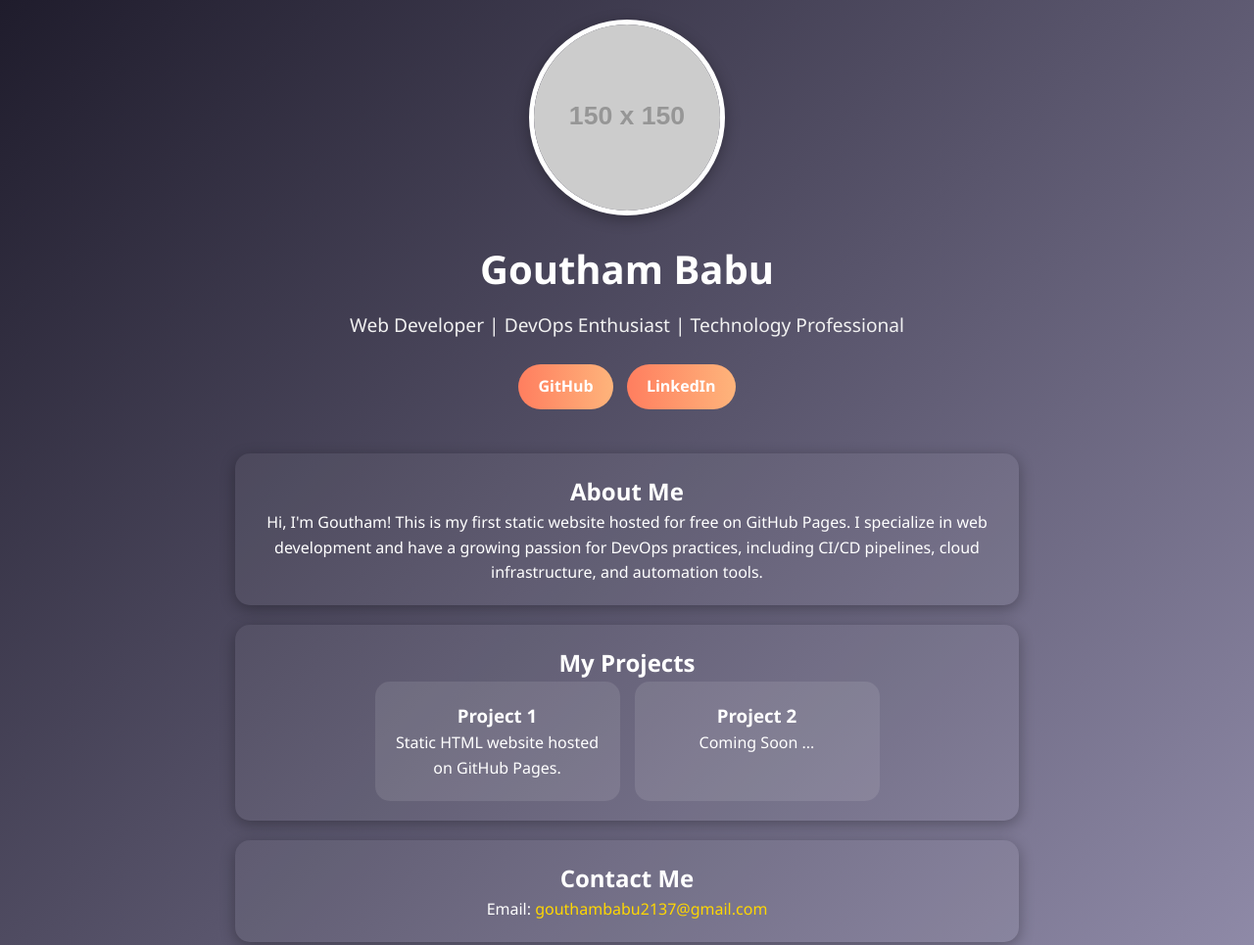
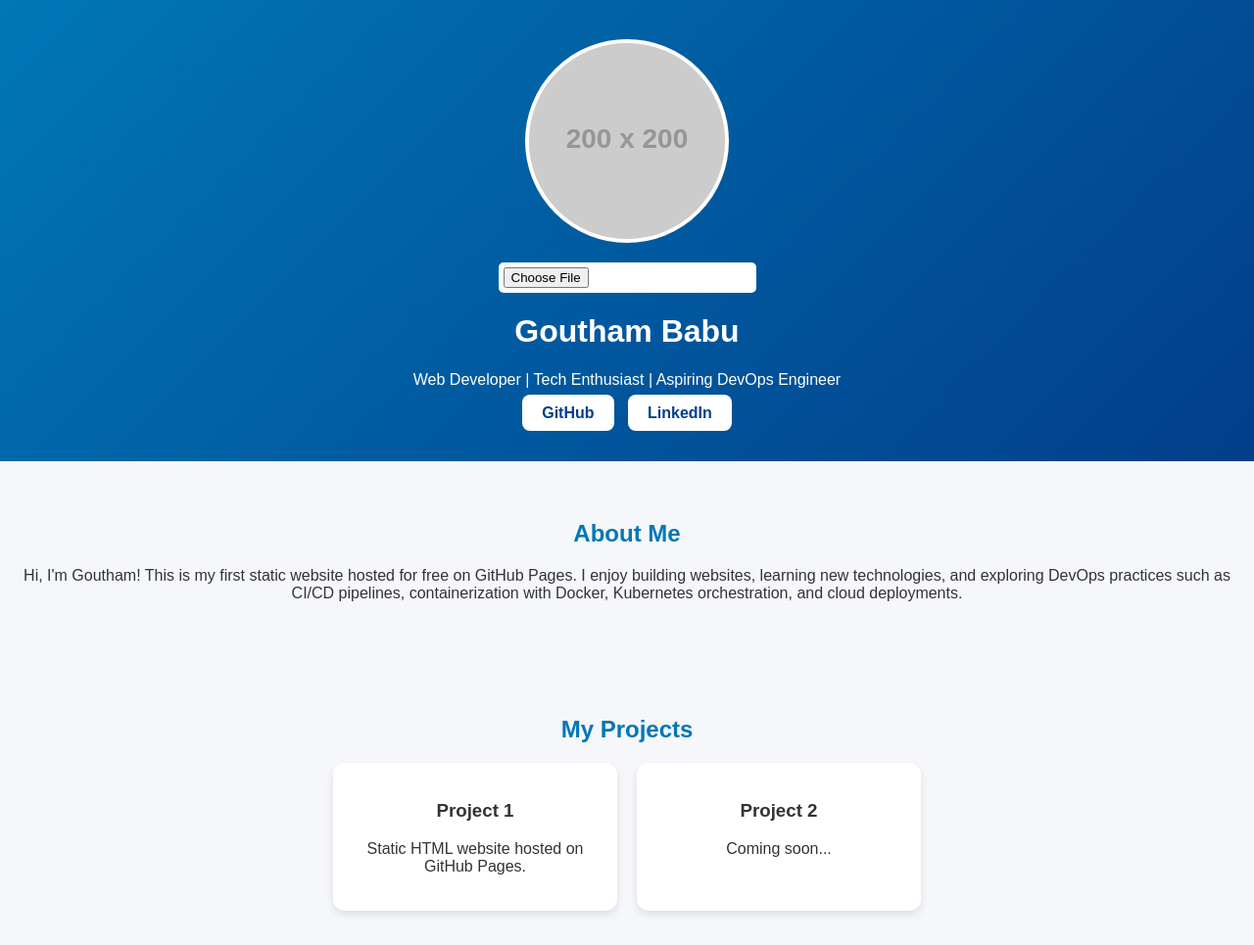
Before and after one commit to Gouthambabu2137/my-website, a plain HTML site: page index.html in a window 1280 px wide. Shown: the top 965 px of the page at 98% size. Drawn offline with Linux system fonts and the light colour scheme; placeholder pictures from the web are drawn by us.

Commit message:
Upgrade the html and css

```diff
--- a/index.html
+++ b/index.html
@@ -10,9 +10,13 @@
 
     <!-- Header Section -->
     <header>
-        <img src="https://via.placeholder.com/150" alt="Profile Picture" class="profile-pic">
+        <div class="profile-pic-container">
+            <img id="profileImage" src="https://via.placeholder.com/200" alt="Profile Picture" class="profile-pic">
+        </div>
+        <input type="file" id="imageUpload" accept="image/*" style="margin-top: 10px;">
+
         <h1>Goutham Babu</h1>
-        <p>Web Developer | DevOps Enthusiast | Technology Professional</p>
+        <p>Web Developer | Tech Enthusiast | Aspiring DevOps Engineer</p>
 
         <!-- Buttons -->
         <div class="buttons">
@@ -24,11 +28,9 @@
     <!-- About Section -->
     <section>
         <h2>About Me</h2>
-        <p>
-            Hi, I'm Goutham! This is my first static website hosted for free on GitHub Pages.
-            I specialize in web development and have a growing passion for DevOps practices,
-            including CI/CD pipelines, cloud infrastructure, and automation tools.
-        </p>
+        <p>Hi, I'm Goutham! This is my first static website hosted for free on GitHub Pages.
+           I enjoy building websites, learning new technologies, and exploring DevOps practices such as
+           CI/CD pipelines, containerization with Docker, Kubernetes orchestration, and cloud deployments.</p>
     </section>
 
     <!-- Projects Section -->
@@ -41,7 +43,7 @@
             </div>
             <div class="project-card">
                 <h3>Project 2</h3>
-                <p>Coming Soon ...</p>
+                <p>Coming soon...</p>
             </div>
         </div>
     </section>
@@ -57,5 +59,19 @@
         <p>© 2025 Goutham | Hosted on GitHub Pages</p>
     </footer>
 
+    <!-- Image Upload Script -->
+    <script>
+        document.getElementById("imageUpload").addEventListener("change", function(event) {
+            const file = event.target.files[0];
+            if (file) {
+                const reader = new FileReader();
+                reader.onload = function(e) {
+                    document.getElementById("profileImage").src = e.target.result;
+                };
+                reader.readAsDataURL(file);
+            }
+        });
+    </script>
+
 </body>
 </html>
--- a/styles.css
+++ b/styles.css
@@ -1,43 +1,46 @@
-/* General Reset */
-* {
+/* General Page Styling */
+body {
+    font-family: Arial, sans-serif;
     margin: 0;
-    padding: 0;
-    box-sizing: border-box;
-}
-
-body {
-    font-family: 'Segoe UI', sans-serif;
-    color: #fff;
-    background: linear-gradient(135deg, #1f1c2c, #928DAB);
-    line-height: 1.6;
+    background-color: #f5f7fa;
+    color: #333;
     text-align: center;
-    padding: 20px;
 }
 
 /* Header */
 header {
-    margin-bottom: 40px;
+    background: linear-gradient(135deg, #0077b6, #023e8a);
+    color: white;
+    padding: 40px 20px;
+}
+
+/* Profile Picture Styling */
+.profile-pic-container {
+    width: 200px;
+    height: 200px;
+    border-radius: 50%;
+    overflow: hidden;
+    border: 4px solid #fff;
+    margin: 0 auto 10px auto;
+    background-color: #e0e0e0;
+    display: flex;
+    align-items: center;
+    justify-content: center;
 }
 
 .profile-pic {
-    width: 200px;
-    height: 200px;
-    border-radius: 50%;
-    border: 5px solid #fff;
+    width: 100%;
+    height: 100%;
     object-fit: cover;
-    margin-bottom: 15px;
-    box-shadow: 0px 4px 15px rgba(0, 0, 0, 0.3);
 }
 
-header h1 {
-    font-size: 2.5rem;
-    margin-bottom: 10px;
-}
-
-header p {
-    font-size: 1.2rem;
-    color: #f1f1f1;
-    margin-bottom: 20px;
+/* File Upload Input */
+#imageUpload {
+    background: white;
+    border: none;
+    padding: 5px;
+    border-radius: 5px;
+    cursor: pointer;
 }
 
 /* Buttons */
@@ -46,87 +49,53 @@ header p {
 }
 
 .btn {
-    display: inline-block;
-    background: linear-gradient(90deg, #ff7e5f, #feb47b);
-    color: white;
+    background-color: white;
+    color: #023e8a;
     padding: 10px 20px;
-    margin: 5px;
-    border-radius: 25px;
     text-decoration: none;
+    border-radius: 8px;
     font-weight: bold;
-    transition: transform 0.3s ease, background 0.3s ease;
+    margin: 0 5px;
+    transition: background-color 0.3s ease;
 }
 
 .btn:hover {
-    background: linear-gradient(90deg, #6a11cb, #2575fc);
-    transform: scale(1.05);
+    background-color: #90e0ef;
 }
 
 /* Sections */
 section {
-    background: rgba(255, 255, 255, 0.05);
-    padding: 20px;
-    margin: 20px auto;
-    border-radius: 15px;
-    max-width: 800px;
-    box-shadow: 0px 4px 15px rgba(0, 0, 0, 0.3);
+    padding: 40px 20px;
 }
 
-/* Skill List */
-ul {
-    list-style: none;
-    margin-top: 15px;
+h2 {
+    color: #0077b6;
+    margin-bottom: 20px;
 }
 
-ul li {
-    display: inline-block;
-    background: #444;
-    padding: 8px 15px;
-    margin: 5px;
-    border-radius: 20px;
-    font-size: 0.9rem;
-    color: #fff;
-    transition: background 0.3s ease;
-}
-
-ul li:hover {
-    background: #ff7e5f;
-}
-
-/* Projects */
+/* Project Cards */
 .projects {
     display: flex;
     justify-content: center;
+    gap: 20px;
     flex-wrap: wrap;
-    gap: 15px;
 }
 
 .project-card {
-    background: rgba(255, 255, 255, 0.1);
+    background-color: white;
+    border-radius: 12px;
     padding: 20px;
-    border-radius: 15px;
+    box-shadow: 0 4px 8px rgba(0,0,0,0.1);
     width: 250px;
-    transition: transform 0.3s ease, background 0.3s ease;
 }
 
-.project-card:hover {
-    background: rgba(255, 255, 255, 0.2);
-    transform: translateY(-5px);
-}
-
-/* Contact Section */
 .contact a {
-    color: #ffd700;
+    color: #0077b6;
     text-decoration: none;
 }
 
-.contact a:hover {
-    text-decoration: underline;
+footer {
+    background-color: #023e8a;
+    color: white;
+    padding: 10px;
 }
-
-/* Footer */
-footer {
-    margin-top: 30px;
-    font-size: 0.9rem;
-    color: #ccc;
-}
```
